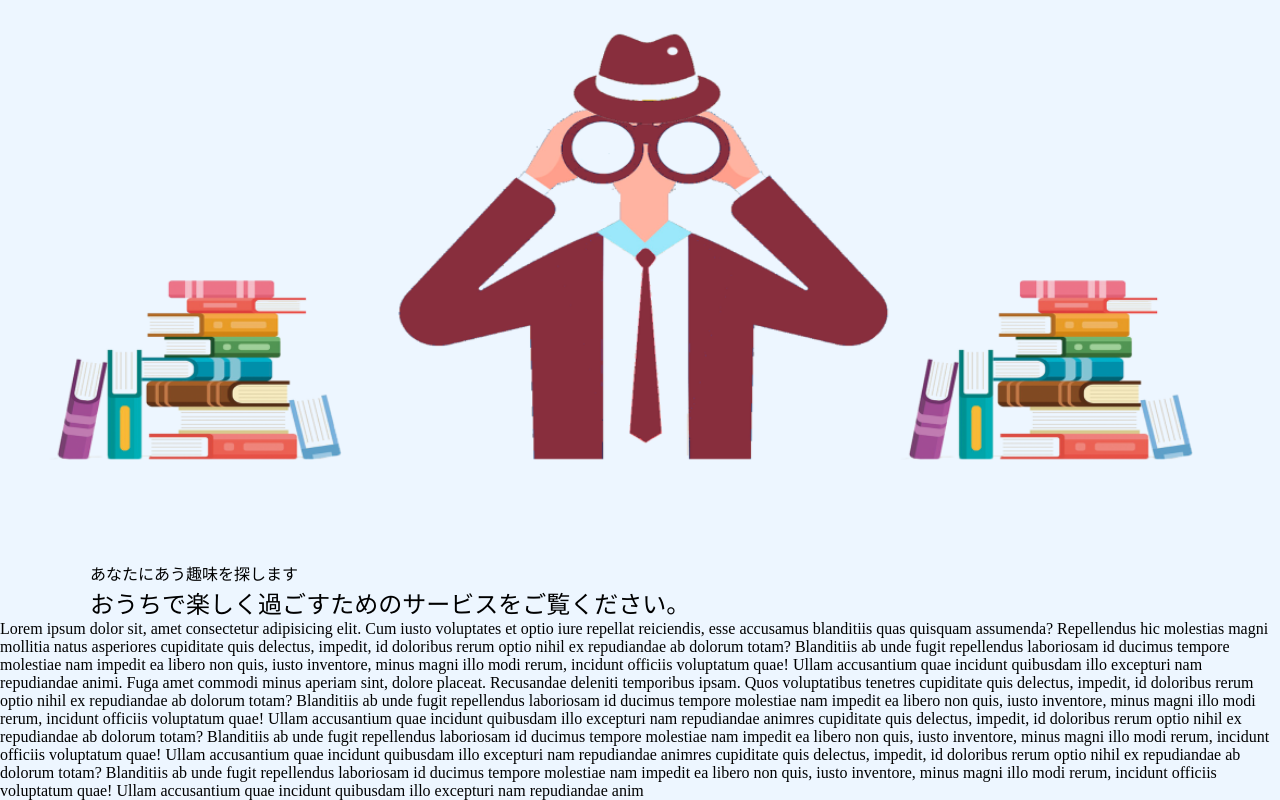
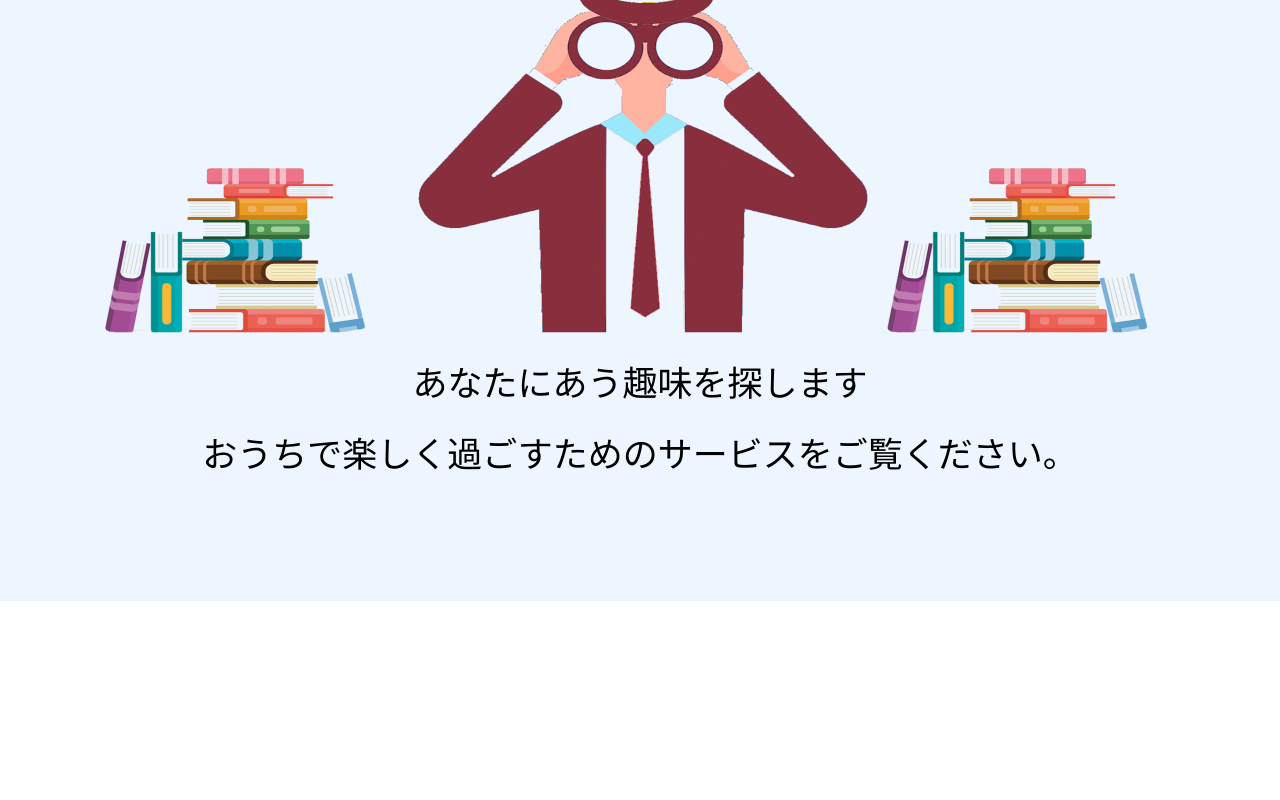
Before and after one commit to AntipovIvan/home-time, a Vue app: page / in a window 1280 px wide. Shown: the part 199-999 px from the top of the page. After the commit the page ends 800 px from the top, so only its background shows below. Built offline with nearby package versions, Linux system fonts and the light colour scheme.

Commit message:
before tailwind

```diff
--- /dev/null
+++ b/src/pages/Home.vue
@@ -0,0 +1,63 @@
+<template>
+  <div class="home">
+    <section class="hero"></section>
+    <section class="hero-text container">
+      <div>
+        <h2>あなたにあう趣味を探します</h2>
+        <h2>おうちで楽しく過ごすためのサービスをご覧ください。</h2>
+      </div>
+    </section>
+  </div>
+</template>
+
+<script>
+// @ is an alias to /src
+
+export default {
+  name: "Home",
+  components: {},
+};
+</script>
+
+<style lang="scss" scoped>
+.hero {
+  content: url("../assets/first impress22.png");
+  margin-left: auto;
+  margin-right: auto;
+  text-align: center;
+  max-width: 100%;
+  max-height: 100%;
+}
+
+.hero-text {
+  height: 100%;
+  color: rgb(0, 0, 0);
+  text-align: center;
+
+  h4 {
+    text-transform: uppercase;
+    font-size: 22px;
+    padding-bottom: 4px;
+  }
+
+  h2 {
+    font-size: 24px;
+    margin: 20px 0;
+    @media (min-width: 550px) {
+      font-size: 35px;
+    }
+  }
+
+  hr:nth-child(2) {
+    max-width: 365px;
+    margin-bottom: 16px;
+  }
+  hr:nth-child(4) {
+    height: 6px;
+    background-color: #fff;
+    border: none;
+    max-width: 85px;
+    margin-top: 16px;
+  }
+}
+</style>
--- a/src/views/Home.vue
+++ /dev/null
@@ -1,101 +0,0 @@
-<template>
-  <div class="home">
-    <section class="hero"></section>
-    <section>
-      <div class="hero-text container">
-        <h4>あなたにあう趣味を探します</h4>
-        <h2>おうちで楽しく過ごすためのサービスをご覧ください。</h2>
-      </div>
-      <p>
-        Lorem ipsum dolor sit, amet consectetur adipisicing elit. Cum iusto
-        voluptates et optio iure repellat reiciendis, esse accusamus blanditiis
-        quas quisquam assumenda? Repellendus hic molestias magni mollitia natus
-        asperiores cupiditate quis delectus, impedit, id doloribus rerum optio
-        nihil ex repudiandae ab dolorum totam? Blanditiis ab unde fugit
-        repellendus laboriosam id ducimus tempore molestiae nam impedit ea
-        libero non quis, iusto inventore, minus magni illo modi rerum, incidunt
-        officiis voluptatum quae! Ullam accusantium quae incidunt quibusdam illo
-        excepturi nam repudiandae animi. Fuga amet commodi minus aperiam sint,
-        dolore placeat. Recusandae deleniti temporibus ipsam. Quos voluptatibus
-        tenetres cupiditate quis delectus, impedit, id doloribus rerum optio
-        nihil ex repudiandae ab dolorum totam? Blanditiis ab unde fugit
-        repellendus laboriosam id ducimus tempore molestiae nam impedit ea
-        libero non quis, iusto inventore, minus magni illo modi rerum, incidunt
-        officiis voluptatum quae! Ullam accusantium quae incidunt quibusdam illo
-        excepturi nam repudiandae animres cupiditate quis delectus, impedit, id
-        doloribus rerum optio nihil ex repudiandae ab dolorum totam? Blanditiis
-        ab unde fugit repellendus laboriosam id ducimus tempore molestiae nam
-        impedit ea libero non quis, iusto inventore, minus magni illo modi
-        rerum, incidunt officiis voluptatum quae! Ullam accusantium quae
-        incidunt quibusdam illo excepturi nam repudiandae animres cupiditate
-        quis delectus, impedit, id doloribus rerum optio nihil ex repudiandae ab
-        dolorum totam? Blanditiis ab unde fugit repellendus laboriosam id
-        ducimus tempore molestiae nam impedit ea libero non quis, iusto
-        inventore, minus magni illo modi rerum, incidunt officiis voluptatum
-        quae! Ullam accusantium quae incidunt quibusdam illo excepturi nam
-        repudiandae anim
-      </p>
-    </section>
-  </div>
-</template>
-
-<script>
-// @ is an alias to /src
-
-export default {
-  name: "Home",
-  components: {},
-};
-</script>
-
-<style lang="scss" scoped>
-.hero {
-  background-image: url("../assets/first impress22.png");
-  background-repeat: no-repeat;
-  background-attachment: fixed;
-  background-position-y: 80px;
-  position: relative;
-  height: 95vh;
-  background-size: contain;
-
-  img {
-    object-fit: cover;
-    height: 100%;
-    width: 100%;
-  }
-
-  .hero-text {
-    padding-top: 200px;
-    height: 100%;
-    display: flex;
-    flex-direction: column;
-    justify-content: center;
-    color: rgb(0, 0, 0);
-
-    h4 {
-      text-transform: uppercase;
-      font-size: 22px;
-      padding-bottom: 4px;
-    }
-
-    h2 {
-      font-size: 50px;
-      @media (min-width: 550px) {
-        font-size: 80px;
-      }
-    }
-
-    hr:nth-child(2) {
-      max-width: 365px;
-      margin-bottom: 16px;
-    }
-    hr:nth-child(4) {
-      height: 6px;
-      background-color: #fff;
-      border: none;
-      max-width: 85px;
-      margin-top: 16px;
-    }
-  }
-}
-</style>
```
Also changed, not shown: src/router/index.js (+4 -4 lines), src/pages/About.vue (renamed from src/views/About.vue), src/pages/Chatroom.vue (renamed from src/views/Chatroom.vue), src/pages/List.vue (renamed from src/views/List.vue).
